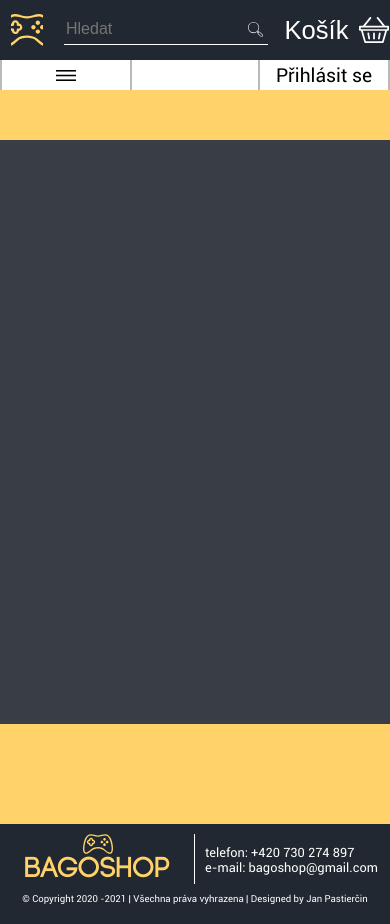
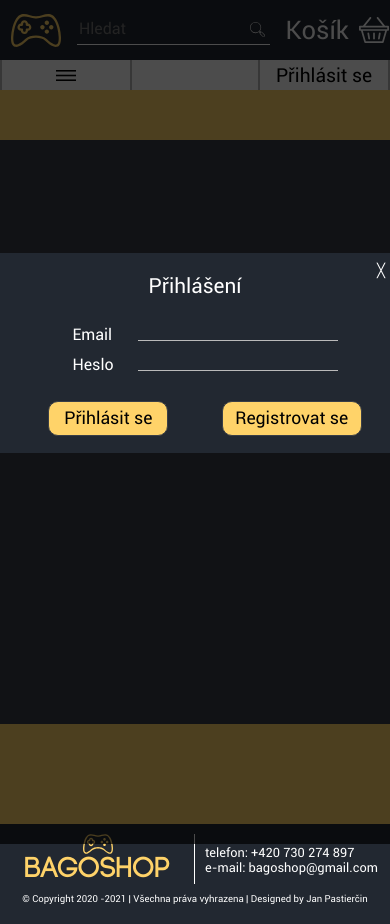
Before and after one commit to Demaxxxer/Maturitka, a Svelte app: page / in a window 390 px wide. Both pictures are taken after a click on the button "Přihlásit se". Built offline with nearby package versions, Linux system fonts and the light colour scheme.

Commit message:
tak stalo sa tady toho hodně dneska

```diff
--- a/public/global.css
+++ b/public/global.css
@@ -32,6 +32,9 @@
     src: url('./robotobold.ttf');
 }
 
+body{
+    color: white;
+}
 
 html, body{
     position: absolute;
@@ -61,9 +64,11 @@ button{
     cursor: pointer;
     outline: none;
     background: none;
+    font-family: roboto;
 }
 
 input{
+    font-family: roboto;
     margin: 0;
     padding: 0;
     border: 0;
--- a/src/App.svelte
+++ b/src/App.svelte
@@ -4,6 +4,7 @@ import routes from './routes';
 import Menu from './components/Menu.svelte';
 import Footer from './components/Footer.svelte';
 import Kategorie from './components/Kategorie.svelte';
+import Login from './components/Login.svelte';
 
 </script>
 
@@ -16,8 +17,8 @@ import Kategorie from './components/Kategorie.svelte';
             <Router {routes}/>
         </div>
     </div>
-
     <Footer />
+    <Login />
 </main>
 
 <style>
--- a/src/components/Kategorie.svelte
+++ b/src/components/Kategorie.svelte
@@ -1,5 +1,9 @@
 <script>
+    import { loginPopup } from '../stores/stavy.js';
 
+function open(){
+    loginPopup.update(_ => true);
+}
 </script>
 
 <div class="lista">
@@ -24,7 +28,9 @@
                     <button></button>
                 </td>
                 <td class="mezera"></td>
-                <td class="login"><button class="prihlasit">Přihlásit se</button></td>
+                <td class="login">
+                    <button class="prihlasit" on:click={_ => open()}>Přihlásit se</button>
+                </td>
             </tr>
         </table>
     </div>
--- /dev/null
+++ b/src/components/Login.svelte
@@ -0,0 +1,119 @@
+<script>
+    import { loginPopup } from '../stores/stavy.js';
+
+    function close(){
+        loginPopup.update(_ => false);
+    }
+</script>
+
+<div class="ohraniceni" active={$loginPopup}>
+
+    <div class="backdrop" on:click={_ => close()}></div>
+    <form class="formular">
+        <p class="prihlaseni">Přihlášení</p>
+        <button class="krizek" on:click={_ => close()}>╳</button>
+
+        <table class="table">
+            <tr>
+                <td><label>Email</label></td>
+                <td><input type="email" id="email" required></td>
+            </tr>
+            <tr>
+                <td><label>Heslo</label></td>
+                <td><input type="password" id="heslo" required></td>
+            </tr>
+        </table>
+        <div class="tlacitka">
+            <button type="submit" id="login" class="login">Přihlásit se</button>
+            <button id="registr" class="registr">Registrovat se</button>
+        </div>
+    </form>
+</div>
+
+
+<style>
+
+    .ohraniceni{
+        position: fixed;
+        z-index: 20;
+        top: 0;
+        left: 0;
+        display: none;
+    }
+    .ohraniceni[active="true"]{
+        display: block;
+    }
+    .backdrop{
+        position: fixed;
+        background-color: rgba(0,0,0,0.7);
+        width: 100%;
+        height: 100%;
+        top: 0;
+        left: 0;
+    }
+    .formular{
+        position: fixed;
+        z-index: 21;
+        width: 400px;
+        height: 200px;
+        background-color: var(--darkgrey);
+        left: 50%;
+        transform: translateX(-50%);
+        top: 30%;
+    }
+    .prihlaseni{
+        text-align: center;
+        font-size: 1.3em;
+
+    }
+    .krizek{
+        position: absolute;
+        color: white;
+        top: 10px;
+        right: 10px;
+    }
+    .table{
+        margin: 0 auto;
+    }
+    label{
+        margin-left: 20px;
+        margin-top: 10px;
+    }
+
+    input{
+        appearance: none;
+        border-bottom: solid 1px var(--lightgrey);
+        color: var(--lightgrey);
+        width: 200px;
+        margin-left: 20px;
+        margin-bottom: 7px;
+    }
+    .tlacitka{
+        width: 100%;
+        display: flex;
+        margin-top: 20px;
+        justify-content: space-evenly;
+    }
+    .login{
+        height: 35px;
+        width: 120px;
+        border: solid 1px var(--grey);
+        background-color: var(--yellow);
+        border-radius: 10px;
+        font-size: 1.1em;
+        margin-left: 20px;
+    }
+
+    .registr{
+        height: 35px;
+        width: 140px;
+        border: solid 1px var(--grey);
+        background-color: var(--yellow);
+        border-radius: 10px;
+        font-size: 1.1em;
+        margin-left: 20px;
+    }
+
+
+
+</style>
--- a/src/components/Menu.svelte
+++ b/src/components/Menu.svelte
@@ -12,9 +12,11 @@
         <tr>
             <td>
 				<div class="bagoshop">
-					<button>
+					<a href="/#/">
+						<button>
 
-					</button>
+						</button>
+					</a>
 				</div>
 			</td>
             <td class="obal">
@@ -27,7 +29,6 @@
                 </div>
             </td>
 			<td class="kosik"><a href="/#/kosik"><button>Košík</button></a></td>
-			<!--<td class="mezera"><div></div></td>-->
         </tr>
     </table>
 </div>
@@ -53,13 +54,13 @@
 		width: 20%;
 
 	}
-	.bagoshop button{
+	.bagoshop a button{
 		background: none;
 		width: 210px;
 		height: 37px;
 
 	}
-	.bagoshop button::after{
+	.bagoshop a button::after{
 		content: "BAGOSHOP";
 		font-size: 3em;
 		padding: 10px 0 0 5px;
@@ -122,16 +123,10 @@
 
 	}
 
-
-	/*.mezera{
-		width: 2%;
-		background: none;
-	}*/
-
-
 	@media only screen and (max-width: 800px){
-		.bagoshop button{
+		.bagoshop a button{
 			width: 100%;
+			min-width: 50px;
 			height: 100%;
 			background-size: 50px;
 			background-position: center;
@@ -139,7 +134,7 @@
 			background-image: url('/images/Console.svg');
 			padding: 0 16px;
 		}
-		.bagoshop button::after{
+		.bagoshop a button::after{
 			content: " ";
 		}
 
--- a/src/routes.js
+++ b/src/routes.js
@@ -1,12 +1,10 @@
 import Home from './views/Home.svelte'
-//import Login from './views/Login.svelte'
 import Registrace from './views/Registrace.svelte'
 import NotFound from './views/NotFound.svelte'
 import Kosik from './views/Kosik.svelte'
 
 export default {
   '/': Home,
-  //'/prihlaseni': Login,
   '/registrace': Registrace,
   '/kosik': Kosik,
   '*': NotFound,
--- /dev/null
+++ b/src/stores/stavy.js
@@ -0,0 +1,34 @@
+import {readable, writable} from 'svelte/store';
+
+export const loginPopup = writable(false);
+
+export const kosik = writable(
+    [
+    {
+        id:"1",
+        nazev:"polozka1 fadfgwfghg fdjhsghf dshfghgfhsg",
+        cena:"111",
+        kusy:"25",
+        imgUrl:"/images/obrazek1.png",
+        skladem:true,
+    },
+    {
+        id:"2",
+        nazev:"polozka2",
+        cena:"5099",
+        kusy:"2",
+        imgUrl:"/images/obrazek2.png",
+        skladem:true,
+    },
+    {
+        id:"3",
+        nazev:"polozka3",
+        cena:"333",
+        kusy:"3",
+        imgUrl:"/images/obrazek3.png",
+        skladem:false,
+    },
+
+
+]
+);
--- a/src/views/Platba.svelte
+++ b/src/views/Platba.svelte
@@ -51,65 +51,4 @@
 
 <style>
 
-    input{
-        background: none;
-    }
-
-    .input{
-
-        border-bottom: solid 1px var(--lightgrey);
-        color: var(--lightgrey);
-        width: 200px;
-        margin-left: 20px;
-    }
-
-    input, label, p{
-        margin-left: 20px;
-    }
-
-
-    .ohraniceni{
-
-        color: var(--lightgrey);
-        background-color: var(--darkgrey);
-        width: 100%;
-        height: 100%;
-        max-width: 940px;
-        max-height: 620px;
-        margin: 0 auto;
-        border-radius: 10px;
-        padding-bottom: 20px;
-    }
-    .podminky{
-        font-size: 0.8em;
-    }
-    .registrace{
-        padding-top: 10px;
-        font-size: 1.7em;
-        font-weight: bold;
-    }
-    sup{
-        color: red;
-    }
-    .registr{
-        height: 40px;
-        width: 160px;
-        border: solid 1px var(--grey);
-        background-color: var(--yellow);
-        border-radius: 10px;
-        font-size: 1.3em;
-        margin-left: 20px;
-    }
-
-    .rudaje{
-        font-size: 1.5em;
-    }
-    tr{
-        height: 30px;
-    }
-    .souhlas{
-        margin-left: 10px;
-    }
-
-
 </style>
--- a/src/views/Registrace.svelte
+++ b/src/views/Registrace.svelte
@@ -9,35 +9,34 @@
         <p class="registrace">Nová registrace</p>
 
         <p class="rudaje">Registrační údaje</p>
-        <p class="podminky">Údaje označené <sup>*</sup> jsou povinné</p>
         <form>
             <table>
                 <tr>
-                    <td><label for="jmeno">Jméno <sup>*</sup></label></td>
+                    <td><label for="jmeno">Jméno</label></td>
                     <td><input type="text" id="jmeno" class="input" required></td>
                 </tr>
                 <tr>
-                    <td><label for="prijmeni">Přijmení <sup>*</sup></label></td>
+                    <td><label for="prijmeni">Přijmení</label></td>
                     <td><input type="text" id="prijmeni" class="input" required></td>
                 </tr>
                 <tr>
-                    <td><label for="telefon">Telefoní číslo <sup>*</sup></label></td>
+                    <td><label for="telefon">Telefoní číslo</label></td>
                     <td><input type="number" id="telefon" class="input" required></td>
                 </tr>
                 <tr>
-                    <td><label for="email">Email <sup>*</sup></label></td>
+                    <td><label for="email">Email</label></td>
                     <td><input type="email" id="email" class="input" required></td>
                 </tr>
                 <tr>
-                    <td><label for="email">Email znovu <sup>*</sup></label></td>
+                    <td><label for="email">Email znovu</label></td>
                     <td><input type="email" id="email" class="input" required></td>
                 </tr>
                 <tr>
-                    <td><label for="heslo">Heslo <sup>*</sup></label></td>
+                    <td><label for="heslo">Heslo</label></td>
                     <td><input type="text" id="heslo" class="input" required></td>
                 </tr>
                 <tr>
-                    <td><label for="heslo">Heslo znovu <sup>*</sup></label></td>
+                    <td><label for="heslo">Heslo znovu</label></td>
                     <td><input type="text" id="heslo" class="input" required></td>
                 </tr>
             </table>
@@ -50,15 +49,13 @@
 </div>
 
 <style>
-
-    input{
-        background: none;
+    .pozadi{
+        color: white;
     }
 
     .input{
-
         border-bottom: solid 1px var(--lightgrey);
-        color: var(--lightgrey);
+        color: var(--text);
         width: 200px;
         margin-left: 20px;
     }
@@ -70,26 +67,19 @@
 
     .ohraniceni{
 
-        color: var(--lightgrey);
         background-color: var(--darkgrey);
         width: 100%;
         height: 100%;
-        max-width: 940px;
+        max-width: 660px;
         max-height: 620px;
         margin: 0 auto;
         border-radius: 10px;
         padding-bottom: 20px;
     }
-    .podminky{
-        font-size: 0.8em;
-    }
     .registrace{
         padding-top: 10px;
         font-size: 1.7em;
         font-weight: bold;
-    }
-    sup{
-        color: red;
     }
     .registr{
         height: 40px;
@@ -111,5 +101,4 @@
         margin-left: 10px;
     }
 
-
 </style>
```
Also changed, not shown: src/views/Kosik.svelte (+17 -55 lines).
